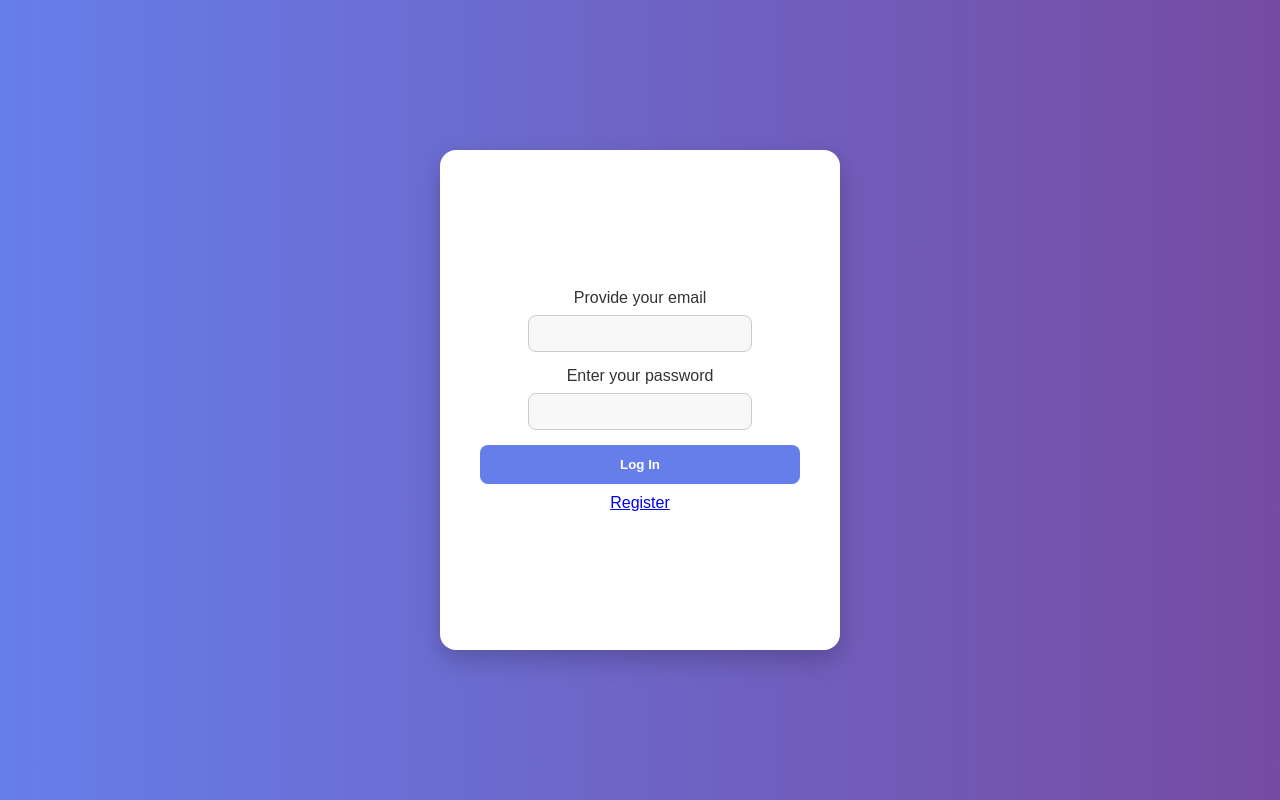
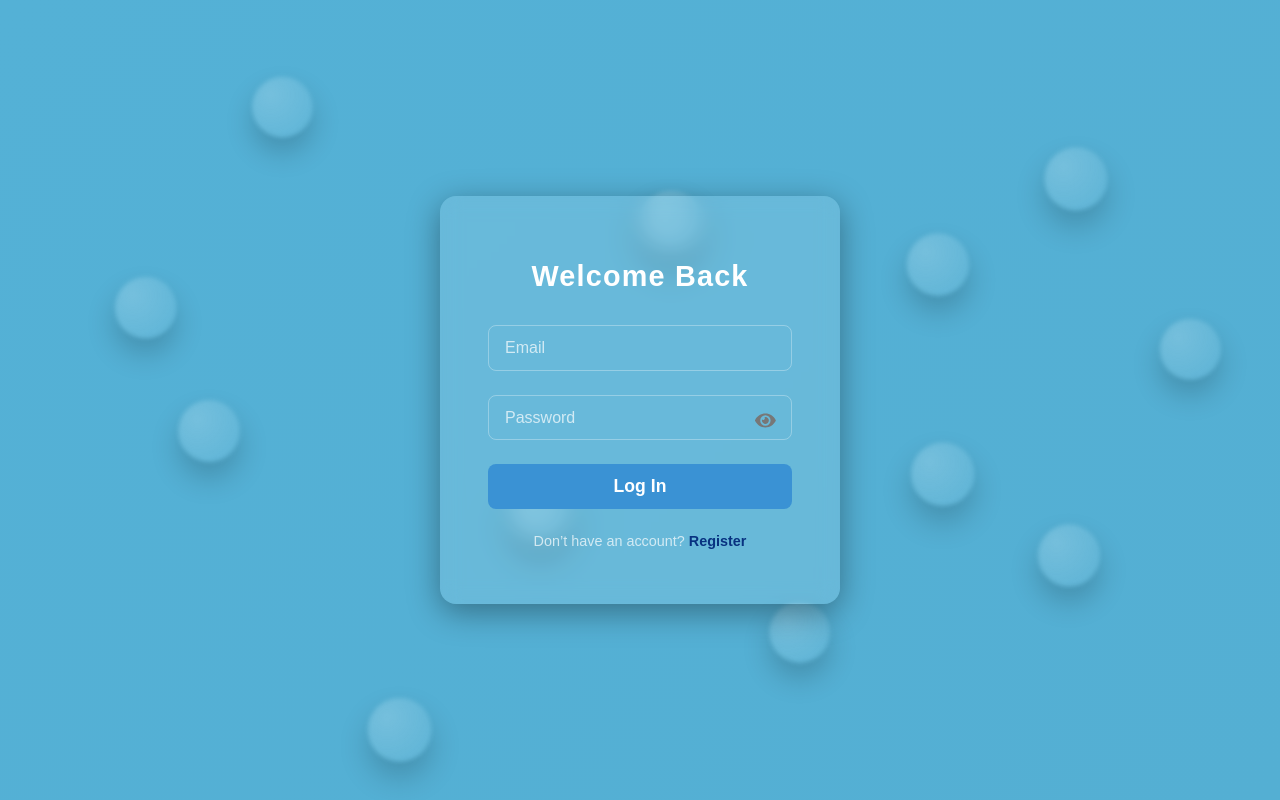
Before and after one commit to tlili-zohra/ChatTalk, a React (Create React App) app in the folder frontend/: page /login in a window 1280 px wide. Built offline with nearby package versions, Linux system fonts and the light colour scheme; what @suprsend/web-sdk would draw is missing.

Commit message:
login register index change

```diff
--- a/frontend/package.json
+++ b/frontend/package.json
@@ -14,6 +14,7 @@
     "emoji-picker-react": "^4.12.2",
     "react": "^19.1.0",
     "react-dom": "^19.1.0",
+    "react-icons": "^5.5.0",
     "react-input-emoji": "^5.9.0",
     "react-router-dom": "^7.6.0",
     "react-scripts": "5.0.1",
--- a/frontend/src/Login.js
+++ b/frontend/src/Login.js
@@ -4,11 +4,13 @@ import "react-toastify/dist/ReactToastify.css";
 import axios from "axios";
 import { Link, useNavigate } from "react-router-dom";
 import { AuthContext } from "./Context/AuthProvider";
+import { FaEye, FaEyeSlash } from "react-icons/fa";
 
 const Login = () => {
   const { setIsAuthenticated, setUser } = useContext(AuthContext);
   const [email, setEmail] = useState(""); // Add this
   const [password, setPassword] = useState(""); // Add this
+  const [showPassword, setShowPassword] = useState(false);
 
   const navigate = useNavigate();
 
@@ -63,36 +65,55 @@ const Login = () => {
     }
   }, [navigate]);
   return (
-    <div className="welcome-container">
-      <form className="form" onSubmit={handleLogin}>
-        <label htmlFor="email">Provide your email</label>
+    <div className="login-container">
+      <ToastContainer />
+      <form className="login-form" onSubmit={handleLogin}>
+        <h2 className="form-title">Welcome Back</h2>
+
         <input
           type="email"
-          name="email"
-          className="input"
           id="email"
+          className="form-input"
           required
+          placeholder="Email"
+          value={email}
           onChange={(e) => setEmail(e.target.value)}
-          value={email}
         />
-        <label htmlFor="password">Enter your password</label>
+
+        <div className="password-field">
           <input
-          type="password"
-          className="input"
-          name="password"
+            type={showPassword ? "text" : "password"}
             id="password"
+            className="form-input"
             required
+            placeholder="Password"
+            value={password}
             onChange={(e) => setPassword(e.target.value)}
           />
+          <span
+            className="toggle-password"
+            onClick={() => setShowPassword(!showPassword)}
+          >
+            {showPassword ? <FaEyeSlash /> : <FaEye />}
+          </span>
+        </div>
 
-        <button type="submit" className="btn">
+        <button type="submit" className="form-button">
           Log In
         </button>
 
-        <Link style={{ paddingTop: "10px" }} to="/register">
+        <p className="form-footer">
+          Don’t have an account?{" "}
+          <Link to="/register" className="register-link">
             Register
           </Link>
+        </p>
       </form>
+      <div className="bubbles">
+        {Array.from({ length: 12 }).map((_, i) => (
+          <span key={i}></span>
+        ))}
+      </div>
     </div>
   );
 };
--- a/frontend/src/Register.js
+++ b/frontend/src/Register.js
@@ -63,53 +63,56 @@ const Register = () => {
     }
   }, [navigate]);
   return (
-    <div className="welcome-container">
-      <form className="form" onSubmit={handleRegister}>
-        <label htmlFor="name">Enter your name</label>
+    <div className="register-page">
+      <form className="register-form" onSubmit={handleRegister}>
+        <h2 className="form-title">Register</h2>
         <input
-          type="string"
-          name="name"
+          type="text"
           id="name"
-          className="input"
+          value={name}
+          onChange={(e) => setName(e.target.value)}
           required
-          onChange={(e) => setName(e.target.value)}
-          value={name}
+          className="register-input"
+          placeholder="Your full name"
         />
-        <label htmlFor="email">Enter your email</label>
         <input
           type="email"
-          name="email"
           id="email"
-          className="input"
+          value={email}
+          onChange={(e) => setEmail(e.target.value)}
           required
-          onChange={(e) => setEmail(e.target.value)}
-          value={email}
+          className="register-input"
+          placeholder="Your email address"
         />
-        <label htmlFor="password">Choose a password</label>
         <input
           type="password"
-          name="password"
-          className="input"
           id="password"
+          value={password}
+          onChange={(e) => setPassword(e.target.value)}
           required
-          onChange={(e) => setPassword(e.target.value)}
+          className="register-input"
+          placeholder="Create a password"
         />
 
-        <div className="button-container">
-          <button type="submit" className="btn">
+        <div className="register-buttons">
+          <button type="submit" className="btn-register">
             Register
           </button>
           <button
-            className="btn"
-            onClick={() => {
-              console.log("nav to loggiinn");
-              navigate("/login");
-            }}
+            type="button"
+            className="btn-login"
+            onClick={() => navigate("/login")}
           >
             Log In
           </button>
         </div>
       </form>
+
+      <div className="bubbles">
+        {Array.from({ length: 12 }).map((_, i) => (
+          <span key={i}></span>
+        ))}
+      </div>
     </div>
   );
 };
--- a/frontend/src/index.css
+++ b/frontend/src/index.css
@@ -114,6 +114,7 @@ code {
   box-shadow: 0 2px 4px rgba(0, 0, 0, 0.2);
 }
   */
+/*Register*/
 .welcome-container {
   display: flex;
   justify-content: center;
@@ -183,6 +184,7 @@ code {
 .button-container > button {
   width: 150px;
 }
+
 /* ========== Responsive Design ========== */
 @media (max-width: 1024px) {
   .form {
@@ -246,6 +248,420 @@ code {
     padding: 10px;
   }
 }
+/*Regsistre*/
+.register-page {
+  position: relative;
+  min-height: 100vh;
+  background: linear-gradient(135deg, #54b1d6, #54afd3);
+  display: flex;
+  flex-direction: column;
+  justify-content: center;
+  align-items: center;
+  padding: 2rem;
+  overflow: hidden;
+  perspective: 1000px;
+}
+
+.register-form {
+  z-index: 1;
+  background: rgba(255, 255, 255, 0.08);
+  padding: 2.5rem 3rem;
+  border-radius: 1rem;
+  backdrop-filter: blur(10px);
+  width: 100%;
+  max-width: 400px;
+  color: #fff;
+  box-shadow: 0 0 20px rgba(0, 0, 0, 0.25);
+  animation: fadeIn 0.8s ease;
+}
+
+.form-title {
+  font-size: 2rem;
+  margin-bottom: 1.5rem;
+  color: #fff;
+  text-align: center;
+}
+
+.register-input {
+  width: 100%;
+  padding: 12px 16px;
+  margin-bottom: 1rem;
+  border: none;
+  border-radius: 8px;
+  background: rgba(255, 255, 255, 0.2);
+  color: #fff;
+  font-size: 1rem;
+  outline: none;
+}
+
+.register-input::placeholder {
+  color: rgba(255, 255, 255, 0.7);
+}
+
+.register-buttons {
+  display: flex;
+  justify-content: space-between;
+  gap: 1rem;
+}
+
+.btn-register,
+.btn-login {
+  flex: 1;
+  padding: 0.75rem;
+  font-size: 1rem;
+  font-weight: bold;
+  border: none;
+  border-radius: 8px;
+  cursor: pointer;
+  transition: 0.3s;
+}
+
+.btn-register {
+  background-color: #3a92d4;
+  color: #ffffff;
+}
+
+.btn-register:hover {
+  background-color: #2b6ca3;
+}
+
+.btn-login {
+  background-color: transparent;
+  border: 1px solid #fff;
+  color: #fff;
+}
+
+.btn-login:hover {
+  background-color: rgba(255, 255, 255, 0.2);
+}
+
+/* Bubbles (نفس الموجودة في صفحة login) */
+.bubbles {
+  position: absolute;
+  width: 100%;
+  height: 100%;
+  z-index: 0;
+  transform-style: preserve-3d;
+}
+
+.bubbles span {
+  position: absolute;
+  width: 60px;
+  height: 60px;
+  background: radial-gradient(
+    circle at 30% 30%,
+    rgba(255, 255, 255, 0.2),
+    rgba(255, 255, 255, 0.05)
+  );
+  border-radius: 50%;
+  filter: blur(2px);
+  box-shadow: 0 15px 30px rgba(0, 0, 0, 0.2);
+  transform: rotateX(25deg) rotateY(15deg) translateZ(20px);
+}
+
+.bubbles span:nth-child(1) {
+  top: 10%;
+  left: 20%;
+  transform: translateZ(10px);
+}
+.bubbles span:nth-child(2) {
+  top: 30%;
+  left: 70%;
+  transform: translateZ(40px);
+}
+.bubbles span:nth-child(3) {
+  top: 60%;
+  left: 40%;
+  transform: translateZ(20px);
+}
+.bubbles span:nth-child(4) {
+  top: 20%;
+  left: 80%;
+  transform: translateZ(50px);
+}
+.bubbles span:nth-child(5) {
+  top: 50%;
+  left: 15%;
+  transform: translateZ(30px);
+}
+.bubbles span:nth-child(6) {
+  top: 75%;
+  left: 60%;
+  transform: translateZ(10px);
+}
+.bubbles span:nth-child(7) {
+  top: 85%;
+  left: 30%;
+  transform: translateZ(60px);
+}
+.bubbles span:nth-child(8) {
+  top: 40%;
+  left: 90%;
+  transform: translateZ(15px);
+}
+.bubbles span:nth-child(9) {
+  top: 35%;
+  left: 10%;
+  transform: translateZ(25px);
+}
+.bubbles span:nth-child(10) {
+  top: 65%;
+  left: 80%;
+  transform: translateZ(35px);
+}
+.bubbles span:nth-child(11) {
+  top: 25%;
+  left: 50%;
+  transform: translateZ(45px);
+}
+.bubbles span:nth-child(12) {
+  top: 55%;
+  left: 70%;
+  transform: translateZ(55px);
+}
+
+/* Animation */
+@keyframes fadeIn {
+  from {
+    opacity: 0;
+    transform: translateY(20px) scale(0.95);
+  }
+  to {
+    opacity: 1;
+    transform: translateY(0) scale(1);
+  }
+}
+
+/* Login.css */
+/* الحاوية الرئيسية */
+.login-container {
+  position: relative;
+  min-height: 100vh;
+  background: linear-gradient(135deg, #54b1d6, #54afd3);
+  display: flex;
+  justify-content: center;
+  align-items: center;
+  padding: 2rem;
+  overflow: hidden;
+  perspective: 1000px;
+  font-family: "Segoe UI", Tahoma, Geneva, Verdana, sans-serif;
+}
+
+/* الفقاعات في الخلف */
+.bubbles {
+  position: absolute;
+  width: 100%;
+  height: 100%;
+  z-index: 0;
+  transform-style: preserve-3d;
+}
+
+.bubbles span {
+  position: absolute;
+  width: 60px;
+  height: 60px;
+  background: radial-gradient(
+    circle at 30% 30%,
+    rgba(255, 255, 255, 0.2),
+    rgba(255, 255, 255, 0.05)
+  );
+  border-radius: 50%;
+  filter: blur(2px);
+  box-shadow: 0 15px 30px rgba(0, 0, 0, 0.2);
+  transform: rotateX(25deg) rotateY(15deg) translateZ(20px);
+}
+
+.bubbles span:nth-child(1) {
+  top: 10%;
+  left: 20%;
+  transform: translateZ(10px);
+}
+.bubbles span:nth-child(2) {
+  top: 30%;
+  left: 70%;
+  transform: translateZ(40px);
+}
+.bubbles span:nth-child(3) {
+  top: 60%;
+  left: 40%;
+  transform: translateZ(20px);
+}
+.bubbles span:nth-child(4) {
+  top: 20%;
+  left: 80%;
+  transform: translateZ(50px);
+}
+.bubbles span:nth-child(5) {
+  top: 50%;
+  left: 15%;
+  transform: translateZ(30px);
+}
+.bubbles span:nth-child(6) {
+  top: 75%;
+  left: 60%;
+  transform: translateZ(10px);
+}
+.bubbles span:nth-child(7) {
+  top: 85%;
+  left: 30%;
+  transform: translateZ(60px);
+}
+.bubbles span:nth-child(8) {
+  top: 40%;
+  left: 90%;
+  transform: translateZ(15px);
+}
+.bubbles span:nth-child(9) {
+  top: 35%;
+  left: 10%;
+  transform: translateZ(25px);
+}
+.bubbles span:nth-child(10) {
+  top: 65%;
+  left: 80%;
+  transform: translateZ(35px);
+}
+.bubbles span:nth-child(11) {
+  top: 25%;
+  left: 50%;
+  transform: translateZ(45px);
+}
+.bubbles span:nth-child(12) {
+  top: 55%;
+  left: 70%;
+  transform: translateZ(55px);
+}
+
+/* فورم الدخول */
+.login-form {
+  position: relative;
+  z-index: 1;
+  background: rgba(255, 255, 255, 0.12);
+  padding: 2.5rem 3rem;
+  border-radius: 1rem;
+  width: 100%;
+  max-width: 400px;
+  box-shadow: 0 8px 32px rgba(0, 0, 0, 0.37);
+  backdrop-filter: blur(10px);
+  -webkit-backdrop-filter: blur(10px);
+  color: #fff;
+  animation: fadeIn 0.8s ease forwards;
+}
+
+/* عنوان الفورم */
+.form-title {
+  text-align: center;
+  font-weight: 700;
+  font-size: 1.8rem;
+  margin-bottom: 2rem;
+  letter-spacing: 1.2px;
+}
+
+/* الحقول */
+.form-input {
+  width: 100%;
+  padding: 0.8rem 1rem;
+  margin-bottom: 1.5rem;
+  border: none;
+  border-radius: 0.5rem;
+  background: transparent;
+  color: white;
+  font-size: 1rem;
+  border: 1.5px solid rgba(255, 255, 255, 0.3);
+  transition: border-color 0.3s ease;
+}
+
+.form-input::placeholder {
+  color: rgba(255, 255, 255, 0.7);
+}
+
+.form-input:focus {
+  outline: none;
+  border-color: #f8f9fa;
+  background: rgba(255, 255, 255, 0.15);
+}
+
+/* حقل الباسوورد مع أيقونة التبديل */
+.password-field {
+  position: relative;
+}
+
+.toggle-password {
+  position: absolute;
+  right: 1rem;
+  top: 40%;
+  transform: translateY(-50%);
+  cursor: pointer;
+  color: rgba(255, 255, 255, 0.7);
+  font-size: 1.3rem;
+  user-select: none;
+  transition: color 0.3s ease;
+}
+
+.toggle-password:hover {
+  color: #f8f9fa;
+}
+
+/* زر تسجيل الدخول */
+.form-button {
+  width: 100%;
+  padding: 0.75rem;
+  background-color: #3a92d4;
+  border: none;
+  border-radius: 0.5rem;
+  color: white;
+  font-weight: 700;
+  font-size: 1.1rem;
+  cursor: pointer;
+  transition: background-color 0.3s ease;
+}
+
+.form-button:hover {
+  background-color: #2b6ca3;
+}
+
+/* الفوتر داخل الفورم */
+.form-footer {
+  margin-top: 1.5rem;
+  text-align: center;
+  font-size: 0.9rem;
+  color: rgba(255, 255, 255, 0.7);
+}
+
+.register-link {
+  color: #083280;
+  text-decoration: none;
+  font-weight: 600;
+  transition: color 0.3s ease;
+}
+
+.register-link:hover {
+  color: #fff;
+}
+
+/* أنيميشن الظهور */
+@keyframes fadeIn {
+  from {
+    opacity: 0;
+    transform: translateY(-20px);
+  }
+  to {
+    opacity: 1;
+    transform: translateY(0);
+  }
+}
+
+.toggle-password svg {
+  color: #777;
+  transition: color 0.2s ease;
+}
+
+.toggle-password:hover svg {
+  color: #333;
+}
+
+/*end login*/
+
 .chat-container {
   display: flex;
   flex-direction: column;
```
Also changed, not shown: 1 other file (tests, documents, lock files or other folders). Lines whose indentation alone changed are shown as unchanged.
